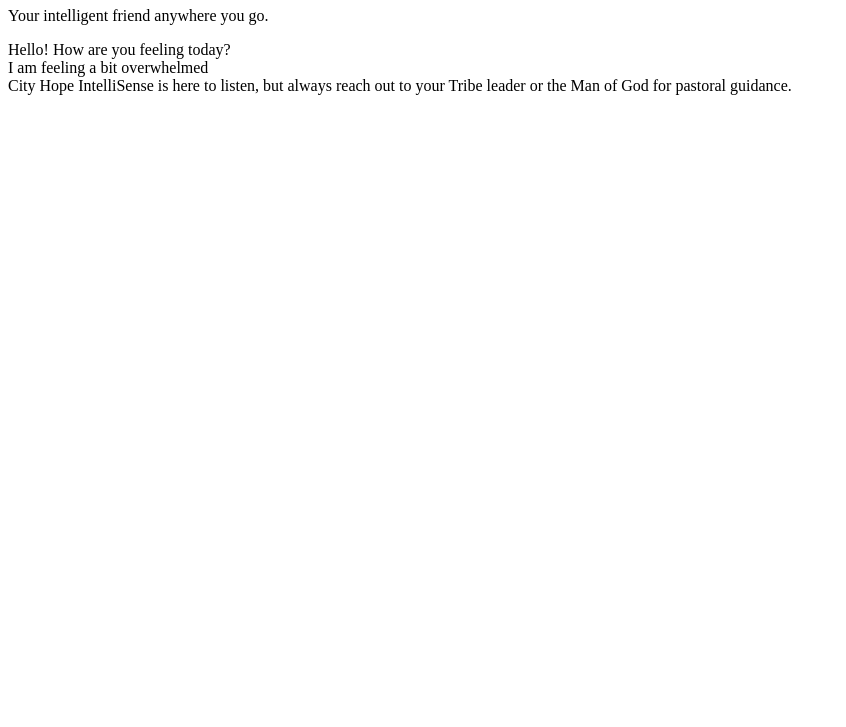
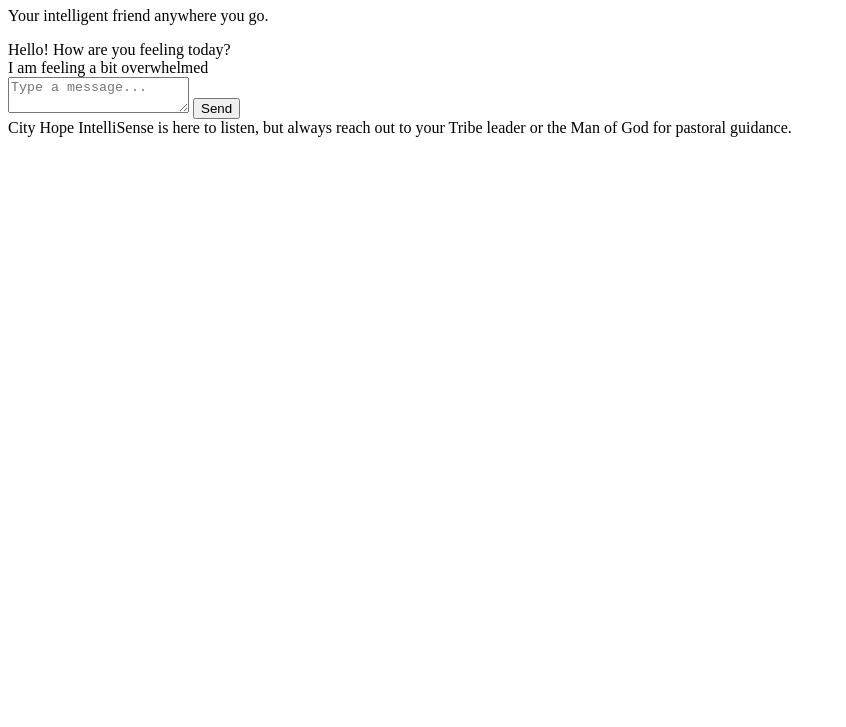
Before and after one commit to daydreamingprince/cityhope-intelligence, a plain HTML site: page index.html in a window 1280 px wide. Shown: the part 73-800 px from the top of the page, without its empty margins (0-846 px from the left). Drawn offline with Linux system fonts and the light colour scheme.

```diff
--- a/index.html
+++ b/index.html
@@ -9,6 +9,7 @@
 </head>
 
 <body>
+<div id="chat-container">
   <header>
     <h1>City Hope IntelliSense</h1>
     <p>Your intelligent friend anywhere you go.</p>
@@ -19,6 +20,11 @@
       <div class="message ai">Hello! How are you feeling today?</div>
       <div class="message user">I am feeling a bit overwhelmed</div>
     </div>
+
+    <section id="input-area">
+      <textarea placeholder="Type a message..."></textarea>
+      <button type="button">Send</button>
+    </section>
   </main>
 
   <footer>
@@ -26,6 +32,8 @@
       City Hope IntelliSense is here to listen, but always reach out to your Tribe leader or the Man of God for pastoral guidance.
     </div>
   </footer>
+
+</div>
 </body>
 
 </html>
```
